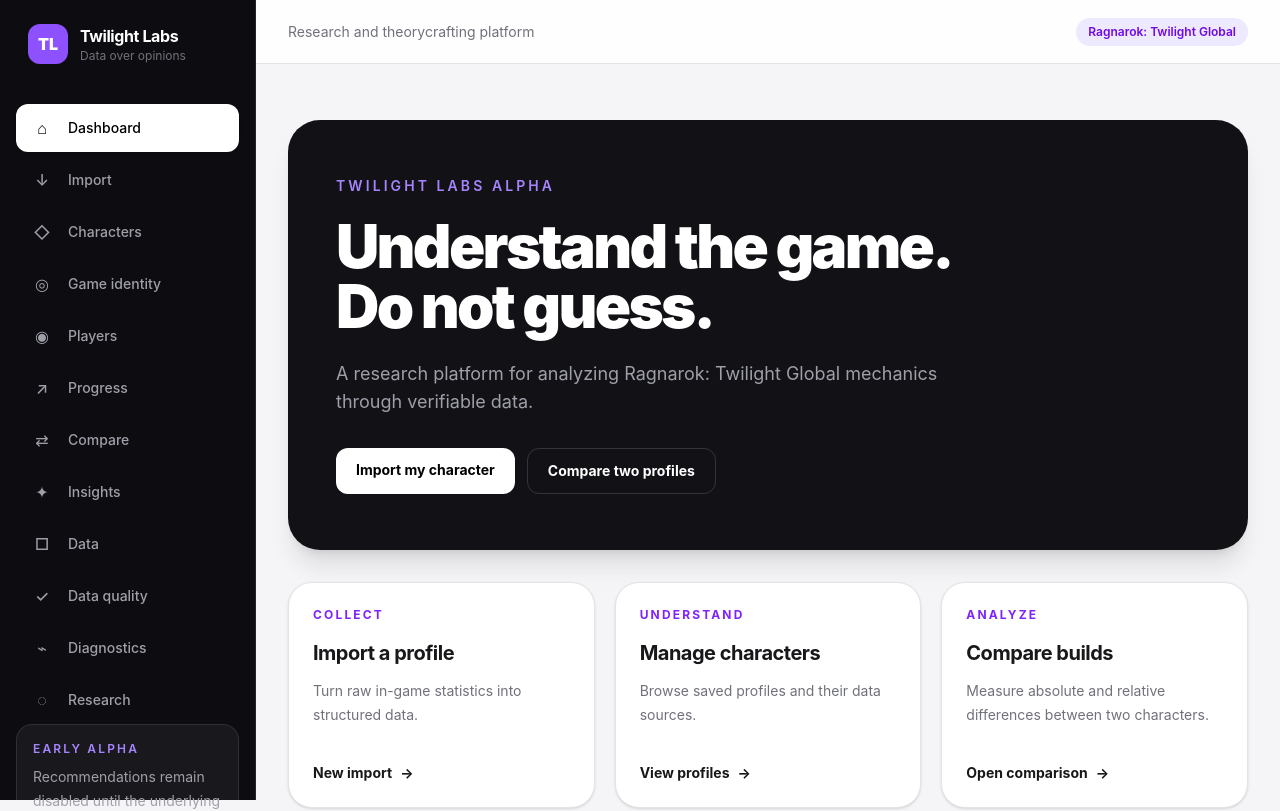
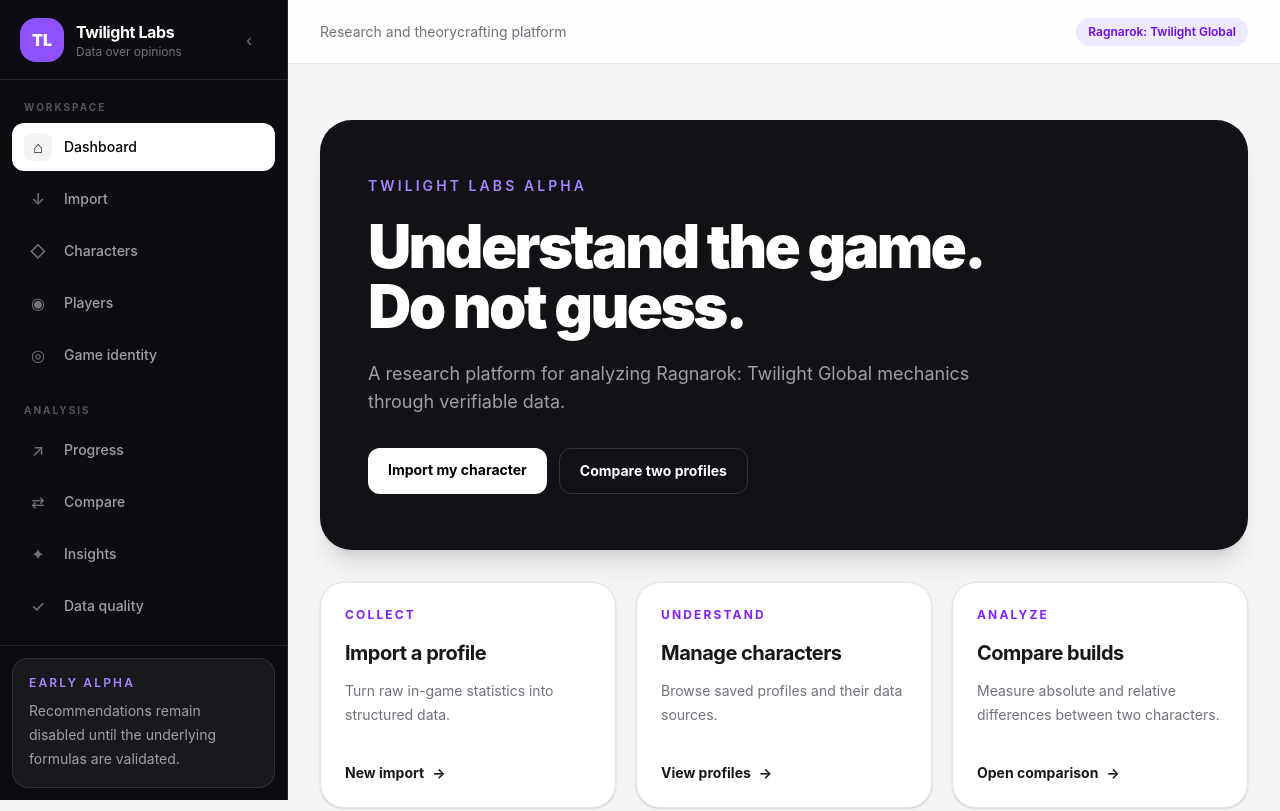
Before and after one commit to adrienmerignac/twilight-labs, a Next.js app in the folder apps/web/: page / in a window 1280 px wide. Shown: the top 811 px of the page. Built offline with nearby package versions, Linux system fonts and the light colour scheme.

Commit message:
feat(navigation): reorganize collapsible sidebar

```diff
--- a/apps/web/components/app-shell.tsx
+++ b/apps/web/components/app-shell.tsx
@@ -3,78 +3,215 @@
 import Link from "next/link";
 import { usePathname } from "next/navigation";
 import type { ReactNode } from "react";
+import { useState } from "react";
 
-const navigation = [
+type NavigationItem = {
+  href: string;
+  label: string;
+  icon: string;
+};
+
+type NavigationGroup = {
+  label: string;
+  items: NavigationItem[];
+};
+
+const navigationGroups: NavigationGroup[] = [
+  {
+    label: "Workspace",
+    items: [
       { href: "/", label: "Dashboard", icon: "⌂" },
       { href: "/import", label: "Import", icon: "↓" },
       { href: "/characters", label: "Characters", icon: "◇" },
+      { href: "/players", label: "Players", icon: "◉" },
       { href: "/identity", label: "Game identity", icon: "◎" },
-  { href: "/players", label: "Players", icon: "◉" },
+    ],
+  },
+  {
+    label: "Analysis",
+    items: [
       { href: "/progress", label: "Progress", icon: "↗" },
       { href: "/compare", label: "Compare", icon: "⇄" },
       { href: "/insights", label: "Insights", icon: "✦" },
-  { href: "/data", label: "Data", icon: "□" },
       { href: "/quality", label: "Data quality", icon: "✓" },
+    ],
+  },
+  {
+    label: "Research",
+    items: [
       { href: "/diagnostics", label: "Diagnostics", icon: "⌁" },
       { href: "/research", label: "Research", icon: "◌" },
+      { href: "/data", label: "Data", icon: "□" },
+    ],
+  },
 ];
+
+const mobileNavigation = navigationGroups.flatMap(
+  (group) => group.items,
+);
 
 const isActiveRoute = (pathname: string, href: string) =>
   href === "/" ? pathname === "/" : pathname.startsWith(href);
 
-export function AppShell({ children }: { children: ReactNode }) {
-  const pathname = usePathname();
-
-  return (
-    <div className="min-h-screen bg-[#f5f5f7] text-[#18181b]">
-      <aside className="fixed inset-y-0 left-0 z-40 hidden w-64 flex-col border-r border-white/10 bg-[#0d0d11] px-4 py-6 text-white lg:flex">
-        <Link href="/" className="flex items-center gap-3 px-3">
-          <span className="grid size-10 place-items-center rounded-xl bg-violet-500 font-black">
-            TL
-          </span>
-
-          <div>
-            <p className="font-bold tracking-tight">Twilight Labs</p>
-            <p className="text-xs text-zinc-500">Data over opinions</p>
-          </div>
-        </Link>
-
-        <nav className="mt-10 flex flex-col gap-1">
-          {navigation.map((item) => {
+function NavigationLink({
+  item,
+  pathname,
+  compact = false,
+}: {
+  item: NavigationItem;
+  pathname: string;
+  compact?: boolean;
+}) {
   const active = isActiveRoute(pathname, item.href);
 
   return (
     <Link
-                key={item.href}
       href={item.href}
-                className={`flex items-center gap-3 rounded-xl px-3 py-2.5 text-sm font-medium transition ${
+      title={compact ? item.label : undefined}
+      className={[
+        "group flex items-center rounded-xl text-sm font-medium transition",
+        compact
+          ? "h-11 justify-center px-0"
+          : "gap-3 px-3 py-2.5",
         active
           ? "bg-white text-black shadow-sm"
-                    : "text-zinc-400 hover:bg-white/5 hover:text-white"
-                }`}
+          : "text-zinc-400 hover:bg-white/5 hover:text-white",
+      ].join(" ")}
     >
-                <span className="grid size-7 place-items-center text-base">
+      <span
+        className={[
+          "grid size-7 shrink-0 place-items-center rounded-lg text-base",
+          active
+            ? "bg-zinc-100 text-zinc-950"
+            : "text-zinc-500 group-hover:text-white",
+        ].join(" ")}
+      >
         {item.icon}
       </span>
 
-                {item.label}
+      {!compact && <span className="truncate">{item.label}</span>}
     </Link>
   );
-          })}
+}
+
+export function AppShell({ children }: { children: ReactNode }) {
+  const pathname = usePathname();
+  const [collapsed, setCollapsed] = useState(false);
+
+  return (
+    <div className="min-h-screen bg-[#f5f5f7] text-[#18181b]">
+      <aside
+        className={[
+          "fixed inset-y-0 left-0 z-40 hidden flex-col border-r border-white/10 bg-[#0d0d11] text-white transition-[width] duration-200 lg:flex",
+          collapsed ? "w-20" : "w-72",
+        ].join(" ")}
+      >
+        <div
+          className={[
+            "flex h-20 items-center border-b border-white/10",
+            collapsed ? "justify-center px-3" : "justify-between px-5",
+          ].join(" ")}
+        >
+          <Link
+            href="/"
+            className="flex min-w-0 items-center gap-3"
+            title={collapsed ? "Twilight Labs" : undefined}
+          >
+            <span className="grid size-11 shrink-0 place-items-center rounded-2xl bg-violet-500 font-black">
+              TL
+            </span>
+
+            {!collapsed && (
+              <div className="min-w-0">
+                <p className="truncate font-bold tracking-tight">
+                  Twilight Labs
+                </p>
+                <p className="truncate text-xs text-zinc-500">
+                  Data over opinions
+                </p>
+              </div>
+            )}
+          </Link>
+
+          {!collapsed && (
+            <button
+              type="button"
+              onClick={() => setCollapsed(true)}
+              className="grid size-9 place-items-center rounded-xl text-zinc-500 transition hover:bg-white/5 hover:text-white"
+              aria-label="Collapse sidebar"
+              title="Collapse sidebar"
+            >
+              ‹
+            </button>
+          )}
+        </div>
+
+        {collapsed && (
+          <button
+            type="button"
+            onClick={() => setCollapsed(false)}
+            className="mx-auto mt-3 grid size-9 place-items-center rounded-xl text-zinc-500 transition hover:bg-white/5 hover:text-white"
+            aria-label="Expand sidebar"
+            title="Expand sidebar"
+          >
+            ›
+          </button>
+        )}
+
+        <div className="min-h-0 flex-1 overflow-y-auto px-3 py-5">
+          <nav className="flex flex-col gap-6">
+            {navigationGroups.map((group) => (
+              <section key={group.label}>
+                {!collapsed && (
+                  <p className="mb-2 px-3 text-[10px] font-bold uppercase tracking-[0.2em] text-zinc-600">
+                    {group.label}
+                  </p>
+                )}
+
+                <div className="flex flex-col gap-1">
+                  {group.items.map((item) => (
+                    <NavigationLink
+                      key={item.href}
+                      item={item}
+                      pathname={pathname}
+                      compact={collapsed}
+                    />
+                  ))}
+                </div>
+              </section>
+            ))}
           </nav>
+        </div>
 
-        <div className="mt-auto rounded-2xl border border-white/10 bg-white/5 p-4">
+        <div className="border-t border-white/10 p-3">
+          {collapsed ? (
+            <div
+              className="mx-auto grid size-11 place-items-center rounded-2xl border border-white/10 bg-white/5 text-xs font-black text-violet-400"
+              title="Early Alpha"
+            >
+              α
+            </div>
+          ) : (
+            <div className="rounded-2xl border border-white/10 bg-white/5 p-4">
               <p className="text-xs font-semibold uppercase tracking-[0.18em] text-violet-400">
                 Early Alpha
               </p>
 
               <p className="mt-2 text-sm leading-6 text-zinc-400">
-            Recommendations remain disabled until the underlying formulas are validated.
+                Recommendations remain disabled until the underlying formulas
+                are validated.
               </p>
+            </div>
+          )}
         </div>
       </aside>
 
-      <header className="sticky top-0 z-30 flex h-16 items-center justify-between border-b border-zinc-200 bg-white/85 px-5 backdrop-blur lg:ml-64 lg:px-8">
+      <header
+        className={[
+          "sticky top-0 z-30 flex h-16 items-center justify-between border-b border-zinc-200 bg-white/85 px-5 backdrop-blur transition-[margin] duration-200 lg:px-8",
+          collapsed ? "lg:ml-20" : "lg:ml-72",
+        ].join(" ")}
+      >
         <Link href="/" className="font-bold lg:hidden">
           Twilight Labs
         </Link>
@@ -83,24 +220,28 @@
           Research and theorycrafting platform
         </p>
 
-        <div className="flex items-center gap-3">
         <span className="rounded-full bg-violet-100 px-3 py-1.5 text-xs font-semibold text-violet-700">
           Ragnarok: Twilight Global
         </span>
-        </div>
       </header>
 
-      <div className="lg:ml-64">
+      <div
+        className={[
+          "transition-[margin] duration-200",
+          collapsed ? "lg:ml-20" : "lg:ml-72",
+        ].join(" ")}
+      >
         <nav className="flex gap-2 overflow-x-auto border-b border-zinc-200 bg-white px-4 py-3 lg:hidden">
-          {navigation.map((item) => (
+          {mobileNavigation.map((item) => (
             <Link
               key={item.href}
               href={item.href}
-              className={`whitespace-nowrap rounded-lg px-3 py-2 text-sm font-medium ${
+              className={[
+                "whitespace-nowrap rounded-lg px-3 py-2 text-sm font-medium",
                 isActiveRoute(pathname, item.href)
                   ? "bg-black text-white"
-                  : "text-zinc-600"
-              }`}
+                  : "text-zinc-600",
+              ].join(" ")}
             >
               {item.label}
             </Link>
```
Lines whose indentation alone changed are shown as unchanged.
